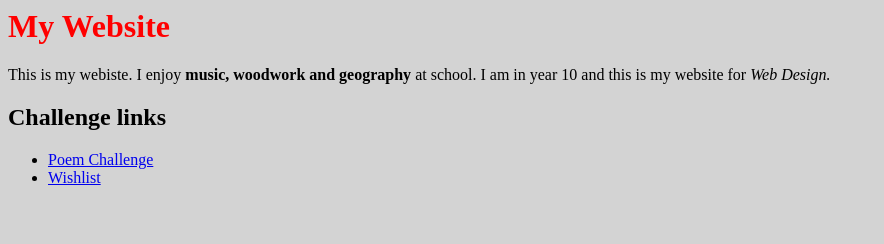
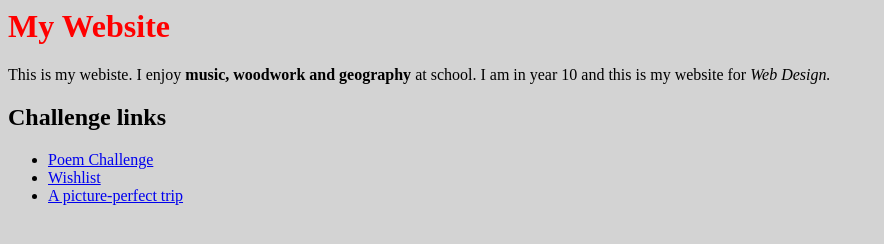
Before and after one commit to luke-worthy/luke-worthy.github.io, a plain HTML site: page index.html in a window 1280 px wide. Shown: the whole page, without its empty margins (0-884 px from the left). Drawn offline with Linux system fonts and the light colour scheme.

Commit message:
Update index.html

```diff
--- a/index.html
+++ b/index.html
@@ -30,6 +30,7 @@
   <ul>
     <li><a href="/poem.html">Poem Challenge</a></li>
     <li><a href="/wishlist.html">Wishlist</a></li>
+    <li><a href="/Picture.html">A picture-perfect trip</a></li>
 
   </div)
 </body>
```
